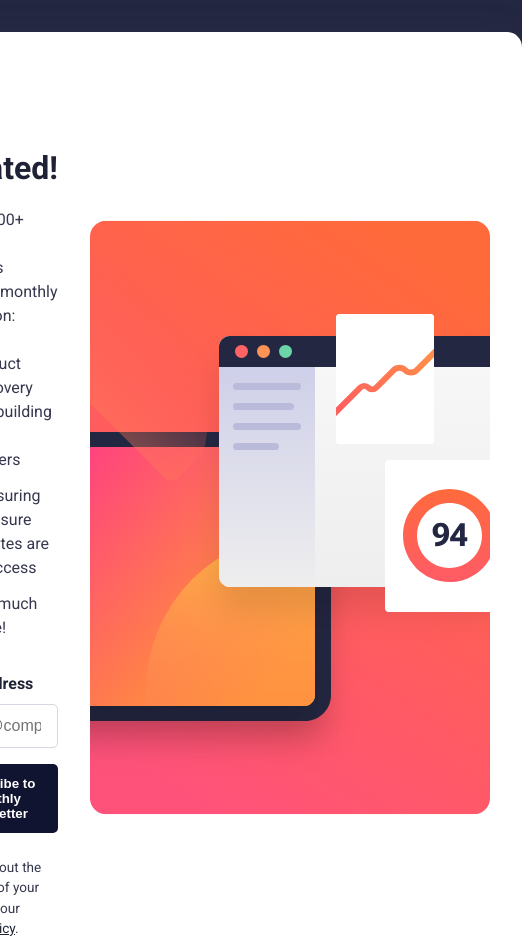
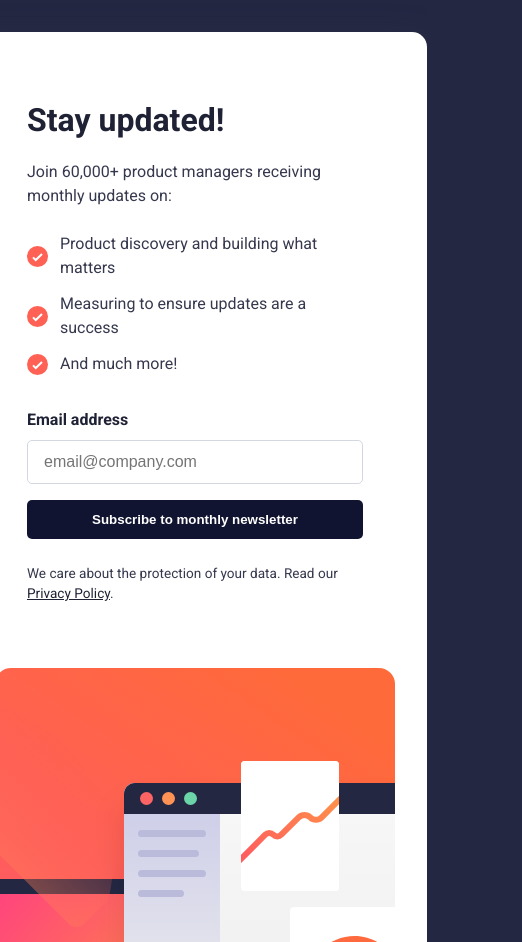
Before and after one commit to moumintech/newsletter-sign-up-with-success-message-main, a plain HTML site: page index.html in a window 390 px wide. Shown: the top 942 px of the page, 522 px wide, since content can reach past the window. Drawn offline with Linux system fonts and the light colour scheme.

Commit message:
feat: add responsive styles for mobile layout adjustments

```diff
--- a/style.css
+++ b/style.css
@@ -182,3 +182,24 @@ body {
 .confirmation-message button:hover {
   background-color: #111430;
 }
+@media (max-width: 768px) {
+  .wrapper {
+    flex-direction: column;
+    align-items: center;
+  }
+
+  .container {
+    width: 100%;
+    border-radius: 15px;
+    margin-bottom: 2rem;
+  }
+
+  .logo img {
+    width: 100%;
+    height: auto;
+  }
+
+  .form input[type="email"] {
+    margin-bottom: 1rem;
+  }
+}
```
